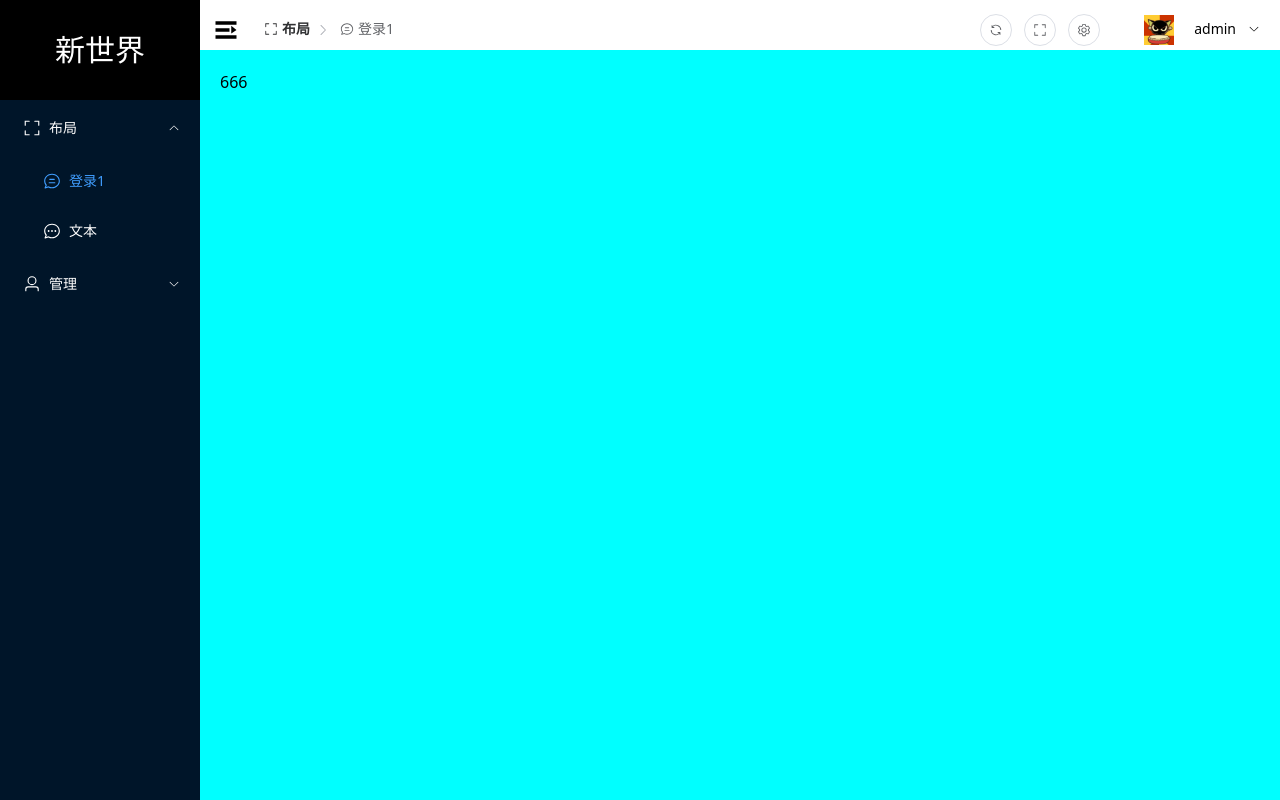
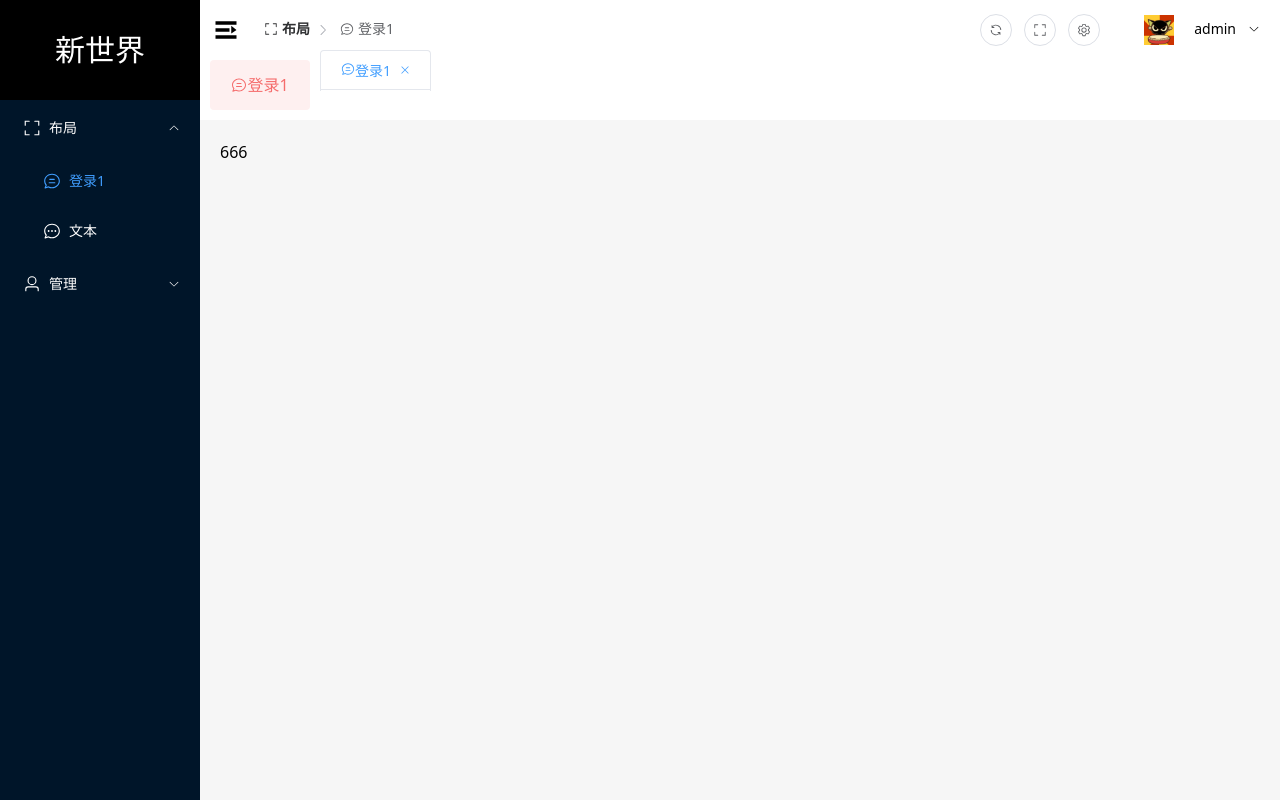
Before and after one commit to 331797832/Kunadmin, a Vue app: page /home in a window 1280 px wide. Both pictures are taken after a click on the item "登录1". Built offline with nearby package versions, Linux system fonts and the light colour scheme.

Commit message:
【路由标签】优化

```diff
--- a/components.d.ts
+++ b/components.d.ts
@@ -24,9 +24,12 @@ declare module 'vue' {
     ElMenu: typeof import('element-plus/es')['ElMenu']
     ElMenuItem: typeof import('element-plus/es')['ElMenuItem']
     ElRow: typeof import('element-plus/es')['ElRow']
+    ElScrollbar: typeof import('element-plus/es')['ElScrollbar']
     ElSubMenu: typeof import('element-plus/es')['ElSubMenu']
     ElTable: typeof import('element-plus/es')['ElTable']
     ElTableColumn: typeof import('element-plus/es')['ElTableColumn']
+    ElTabPane: typeof import('element-plus/es')['ElTabPane']
+    ElTabs: typeof import('element-plus/es')['ElTabs']
     KBreadcrumb: typeof import('./src/components/K-breadcrumb/index.vue')['default']
     KForm: typeof import('./src/components/K-form/index.vue')['default']
     KSvgicon: typeof import('./src/components/K-svgicon/index.vue')['default']
--- a/src/stores/modules/LayOutSettingStore.ts
+++ b/src/stores/modules/LayOutSettingStore.ts
@@ -1,10 +1,32 @@
+import { constantRoute } from "@/router/routes";
 import { defineStore } from "pinia";
 import { ref } from "vue";
 export const LayOutStore = defineStore("useLayOutSettingStore", () => {
   const fold = ref(false); //用户控制菜单折叠还是收起控制
   const isrefash = ref(true); //控制路由刷新
+  const routertabs = ref<any[]>([]);
+  // 递归路由
+  const setroutertabs = (val: any) => {
+    const traverse = (routes: any[]) => {
+      routes.forEach((item) => {
+        if (item.path === val) {
+          routertabs.value.push(item);
+        }
+        if (item.children) {
+          traverse(item.children); // 递归处理子路由
+        }
+      });
+    };
+    traverse(constantRoute);
+  };
+  const romoveroutertabs = (val: any) => {
+    console.log(val);
+  };
   return {
     fold,
     isrefash,
+    routertabs,
+    setroutertabs,
+    romoveroutertabs,
   };
 });
--- /dev/null
+++ b/src/views/layout/Header/routeTabs.vue
@@ -0,0 +1,125 @@
+<template>
+  <div>
+    <el-scrollbar>
+      <div class="scrollbar-flex-content">
+        <p
+          v-for="item in setroutertabs"
+          :key="item"
+          @click="handle(item)"
+          class="scrollbar-demo-item"
+        >
+          <el-icon>
+            <component :is="item.meta.icon"></component>
+          </el-icon>
+          {{ item.meta.title }}
+        </p>
+        <el-tabs
+          v-model="str"
+          type="card"
+          @tab-click="handle2"
+          class="demo-tabs"
+          closable
+        >
+          <el-tab-pane
+            v-for="item in setroutertabs"
+            :key="item.path"
+            @click="handle(item)"
+            :label="item.meta.title"
+            :name="item.path"
+          >
+            <template #label>
+              <span class="custom-tabs-label">
+                <el-icon>
+                  <component :is="item.meta.icon"></component>
+                </el-icon>
+                <span>{{ item.meta.title }}</span>
+              </span>
+            </template>
+          </el-tab-pane>
+        </el-tabs>
+      </div>
+    </el-scrollbar>
+  </div>
+</template>
+<script setup lang="ts" name="routeTabs">
+import { computed, ref } from "vue";
+import { useRouter, useRoute } from "vue-router";
+import { LayOutStore } from "@/stores";
+// import type { TabPaneName } from "element-plus";
+const layoutstore = LayOutStore();
+
+// <p
+//           v-for="item in setroutertabs"
+//           :key="item"
+//           @click="handle(item)"
+//           class="scrollbar-demo-item"
+//         >
+//           <el-icon>
+//             <component :is="item.meta.icon"></component>
+//           </el-icon>
+//           {{ item.meta.title }}
+//         </p>
+const $router = useRouter();
+const str = ref(useRoute().fullPath);
+console.log(useRoute());
+
+// 去重
+const setroutertabs = computed(() => {
+  return layoutstore.routertabs;
+});
+const handle = (item: any) => {
+  console.log("你好");
+
+  $router.push(item.path);
+};
+const handle2 = (tab: any) => {
+  layoutstore.setroutertabs(tab.name);
+  $router.push(tab.props.name);
+};
+// const molvalue = computed(() => {
+//   return useRoute().fullPath;
+// });
+// const removeTab = (targetName: TabPaneName) => {
+//   //   layoutstore.routertabs = layoutstore.routertabs.filter(
+//   //     (tab: any) => tab.name !== targetName,
+//   //   );
+//   //   if (str === targetName) {
+//   //     layoutstore.routertabs.forEach((tab: any, index: number) => {
+//   //       if (tab.name === targetName) {
+//   //         const nextTab =
+//   //           layoutstore.routertabs[index + 1] ||
+//   //           layoutstore.routertabs[index - 1];
+//   //         if (nextTab) {
+//   //           str = nextTab.name;
+//   //         }
+//   //       }
+//   //     });
+//   //   }
+// };
+</script>
+<style scoped>
+.scrollbar-flex-content {
+  display: flex;
+}
+
+.scrollbar-demo-item {
+  display: flex;
+  flex-shrink: 0;
+  align-items: center;
+  justify-content: center;
+  width: 100px;
+  height: 50px;
+  margin: 10px;
+  color: var(--el-color-danger);
+  text-align: center;
+  background: var(--el-color-danger-light-9);
+  border-radius: 4px;
+}
+
+.demo-tabs > .el-tabs__content {
+  padding: 32px;
+  font-size: 32px;
+  font-weight: 600;
+  color: #6b778c;
+}
+</style>
--- a/src/views/layout/Menu/Menu.vue
+++ b/src/views/layout/Menu/Menu.vue
@@ -48,14 +48,16 @@
 </template>
 
 <script setup lang="ts">
+import { LayOutStore } from "@/stores";
 import { useRouter } from "vue-router";
+const layoutStore = LayOutStore();
 //获取父组件传递过来的全部路由数组
 defineProps(["menuList"]);
-
 //获取路由器对象
 const $router = useRouter();
 //点击菜单的回调
 const goRoute = (vc: any) => {
+  layoutStore.setroutertabs(vc.index);
   //路由跳转
   $router.push(vc.index);
 };
--- a/src/views/layout/index.vue
+++ b/src/views/layout/index.vue
@@ -3,6 +3,7 @@ import Menu from "./Menu/Menu.vue";
 import Header from "./Header/index.vue";
 import { constantRoute } from "@/router/routes";
 import { LayOutStore } from "@/stores";
+import routeTabs from "./Header/routeTabs.vue";
 //获取layout配置相关的仓库
 const LayOutSettingStore = LayOutStore();
 </script>
@@ -40,7 +41,8 @@ const LayOutSettingStore = LayOutStore();
         <el-header class="overflow-hidden k_header">
           <Header></Header>
         </el-header>
-        <el-main style="background-color: aqua">
+        <route-tabs></route-tabs>
+        <el-main style="background-color: #f6f6f6">
           <div>
             <router-view v-slot="{ Component }">
               <transition name="fade">
@@ -103,9 +105,6 @@ const LayOutSettingStore = LayOutStore();
 /* 加过渡给侧边导航 */
 .el-aside {
   transition: width 0.25s;
-  transition: width 0.25s;
-  transition: width 0.25s;
-  transition: width 0.25s;
 }
 /* 加快侧边栏文字消失的速度 */
 
```
